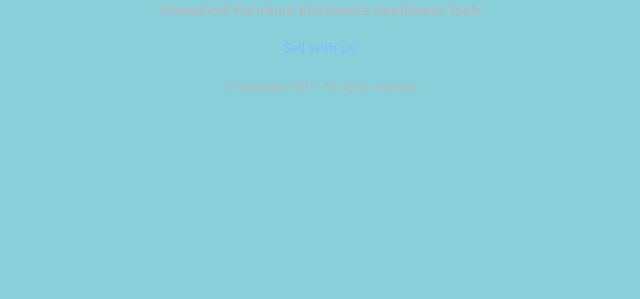
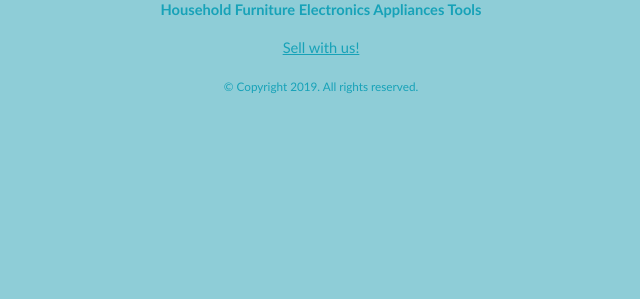
Before and after one commit to gth2103/res_app, a Flask app: template res/app/templates/buy.html in a window 1280 px wide. Shown: the part 2339-2638 px from the top of the page, without its empty margins (315-955 px from the left). Run offline with Flask 2, Linux system fonts and the light colour scheme; the template is opened without the code that fills it, so the values that code supplies are empty; parts of the project's set-up code (start-up, migrations or seed data) failed here and were passed over; some libraries are stand-ins or nearby versions.

Commit message:
format buyer base add text

```diff
--- a/res/app/static/css/style.css
+++ b/res/app/static/css/style.css
@@ -307,8 +307,11 @@ h5 {
 .base_buyer {
     height: 300px;
     color: #17a2b8;
-    background-color: #17a2b8;
-    opacity: 0.5;
+    background-color: #8ecdd7;
+}
+
+.base_item {
+    color: #17a2b8 !important;
 }
 
 .base_seller {
--- a/res/app/templates/buy.html
+++ b/res/app/templates/buy.html
@@ -111,27 +111,27 @@
     <div class="row">
         <div class="col base_buyer text-center">
             <p>
-            <a id="household" class="title-menu-item text-secondary font-weight-bold" href="/buy/household">
+            <a class="base_item font-weight-bold" href="/buy/household">
                 Household
             </a>
-            <a id="furniture" class="title-menu-item text-secondary font-weight-bold" href="/buy/furniture">
+            <a class="base_item font-weight-bold" href="/buy/furniture">
                 Furniture
             </a>
-            <a id="electronics" class="title-menu-item text-secondary font-weight-bold" href="/buy/electronics">
+            <a class="base_item font-weight-bold" href="/buy/electronics">
                 Electronics
             </a>
-            <a id="appliances" class="title-menu-item text-secondary font-weight-bold" href="/buy/appliances">
+            <a class="base_item font-weight-bold" href="/buy/appliances">
                 Appliances
             </a>
-            <a id="tools" class="title-menu-item text-secondary font-weight-bold" href="/buy/tools">
+            <a class="base_item font-weight-bold" href="/buy/tools">
                 Tools
             </a>
             </p>
             <p><u>
-                <a class="href="/sell" tabindex="-1" aria-disabled="false">Sell with us!</a>
+                <a class="base_item" href="/sell" tabindex="-1" aria-disabled="false">Sell with us!</a>
             </u></p>
             <p>
-                <small>
+                <small class="base_item">
                     &copy; Copyright 2019. All rights reserved.
                 </small>
             </p>
```
